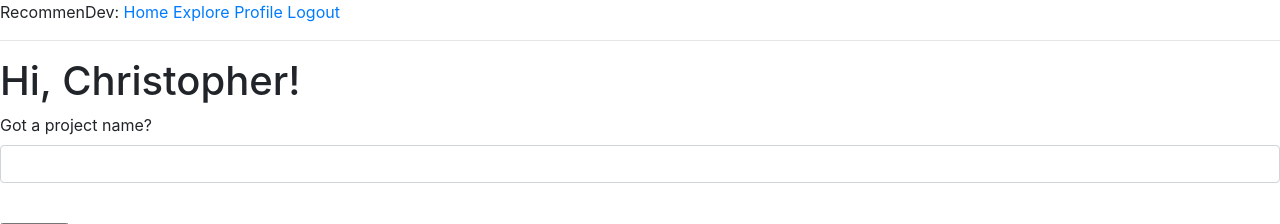
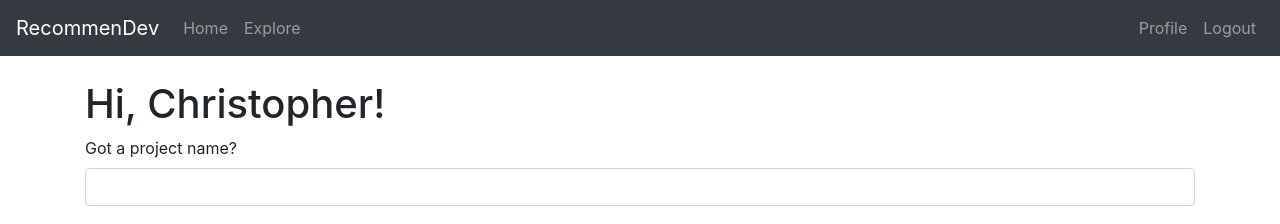
Before and after one commit to cj1803cj/FinalYearProject, a Flask app: page / in a window 1280 px wide. Shown: the top 224 px of the page. Run offline with Flask 2, Linux system fonts and the light colour scheme; a user stored in the database is signed in; data comes from the database, SQL or seed files in the repository; parts of the project's set-up code (start-up, migrations or seed data) failed here and were passed over; some libraries are stand-ins or nearby versions.

Commit message:
Converted navbar to bootstrap

```diff
--- a/app/templates/base.html
+++ b/app/templates/base.html
@@ -12,29 +12,40 @@
     <title>Welcome to RecommenDev</title>
     {% endif %}
 </head>
-<body>
-    <div>
-        RecommenDev:
-        <a href="{{ url_for('index') }}">Home</a>
+<body style="padding-top: 5rem;">
+    <nav class="navbar navbar-expand-md navbar-dark bg-dark fixed-top">
+        <a class="navbar-brand" href="{{ url_for('index') }}">RecommenDev</a>
+        <button class="navbar-toggler" type="button" data-toggle="collapse" data-target="#navbarsExampleDefault" aria-controls="navbarsExampleDefault" aria-expanded="false" aria-label="Toggle navigation">
+            <span class="navbar-toggler-icon"></span>
+        </button>
+
+        <div class="collapse navbar-collapse">
+            <ul class="navbar-nav mr-auto">
+                <li class="nav-item"><a href="{{ url_for('index') }}" class="nav-link">Home</a></li>
+                <li class="nav-item"><a href="{{ url_for('explore') }}" class="nav-link">Explore</a></li>
+            </ul>
+            <ul class="navbar-nav ml-auto">
                 {% if current_user.is_anonymous %}
-        <a href="{{ url_for('login') }}">Login</a>
+                <li class="nav-item"><a href="{{ url_for('login') }}" class="nav-link">Login</a></li>
                 {% else %}
-        <a href="{{ url_for('explore') }}">Explore</a>
-        <a href="{{ url_for('user', username=current_user.username) }}">Profile</a>
-        <a href="{{ url_for('logout') }}">Logout</a>
+                <li class="nav-item"><a href="{{ url_for('user', username=current_user.username) }}" class="nav-link">Profile</a></li>
+                <li class="nav-item"><a href="{{ url_for('logout') }}" class="nav-link">Logout</a></li>
                 {% endif %}
+            </ul>
         </div>
-    <hr>
+    </nav>
+
+    <main role="main" class="container">
         {% with messages = get_flashed_messages() %}
         {% if messages %}
-    <ul>
             {% for message in messages %}
-        <li>{{ message }}</li>
+            <div class="alert alert-info" role="alert">{{ message }}</div>
             {% endfor %}
-    </ul>
         {% endif %}
         {% endwith %}
+
         {% block content %}{% endblock %}
+    </main>
 
     <!-- Bootstrap JS -->
     <script src="https://code.jquery.com/jquery-3.5.1.slim.min.js" integrity="sha384-DfXdz2htPH0lsSSs5nCTpuj/zy4C+OGpamoFVy38MVBnE+IbbVYUew+OrCXaRkfj" crossorigin="anonymous"></script>
```
Lines whose indentation alone changed are shown as unchanged.
